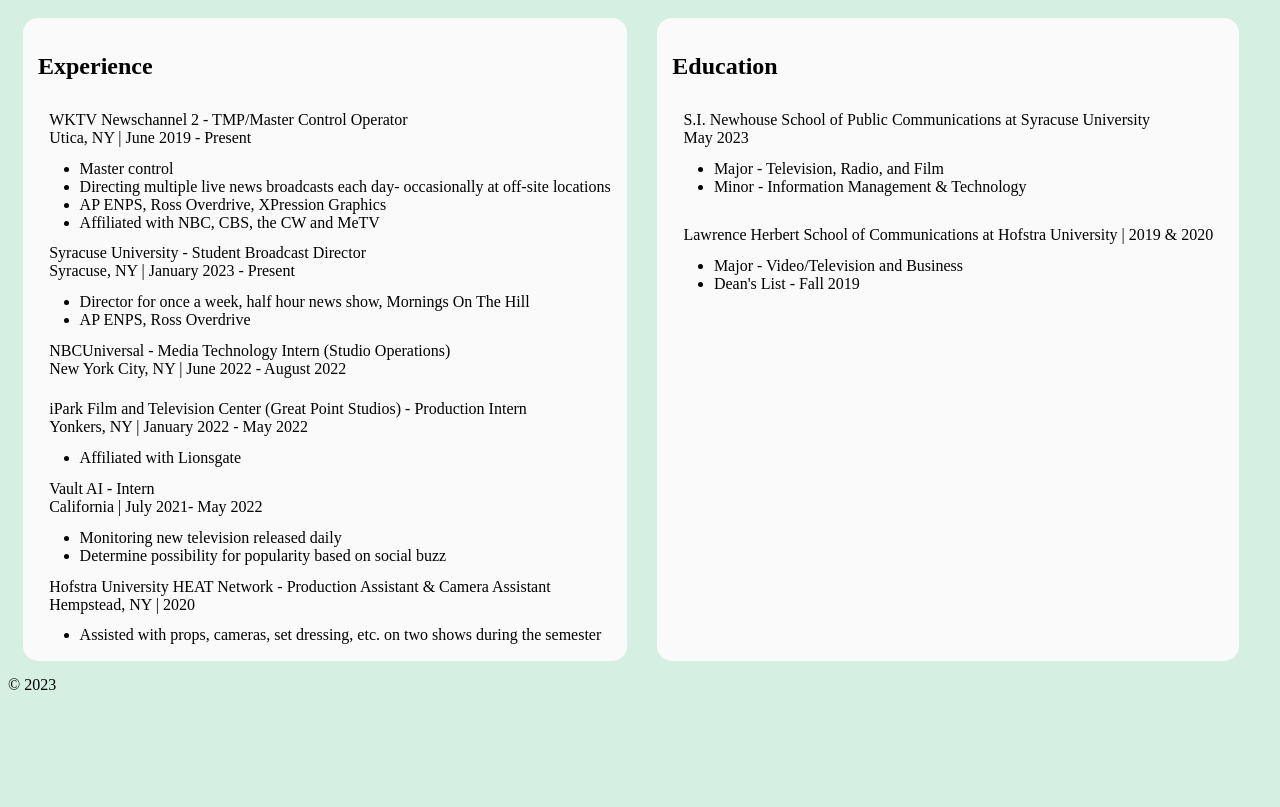
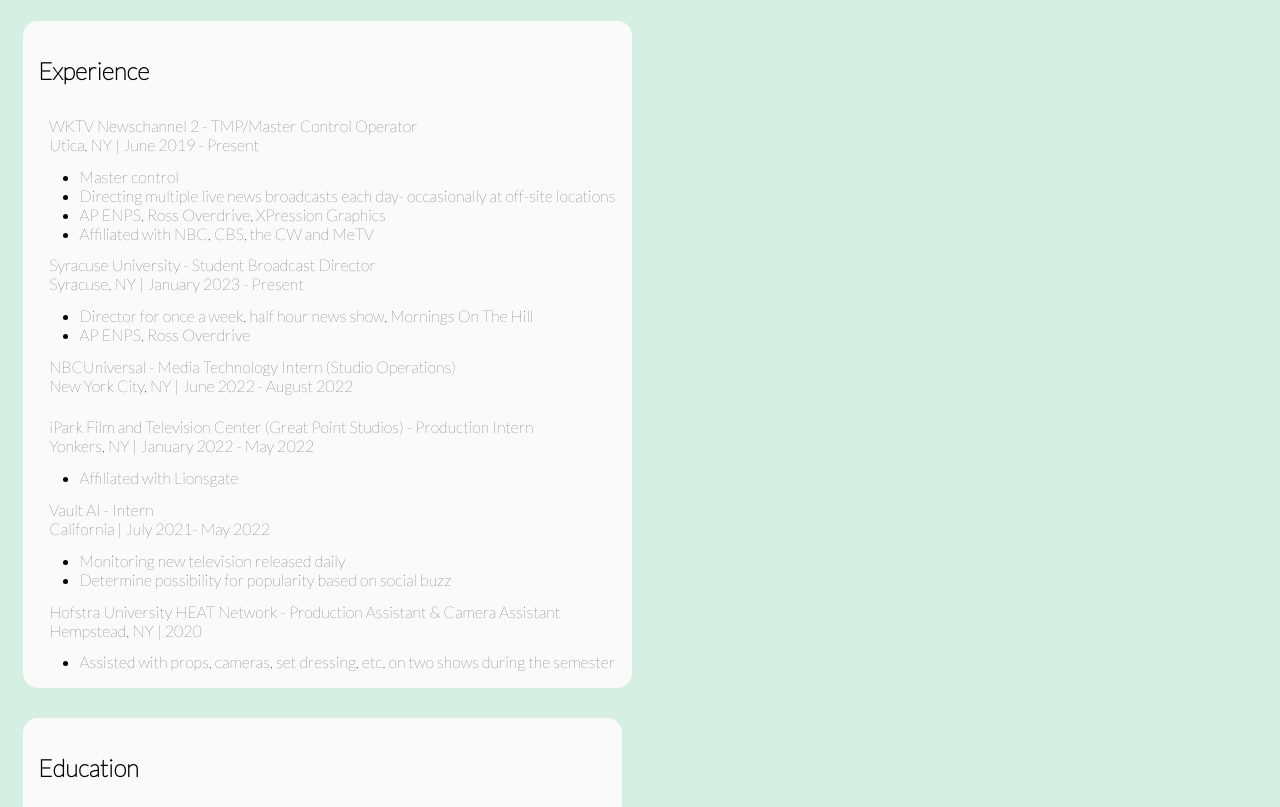
Before and after one commit to abbyscully/ist263, a plain HTML site: page project/project6/resume.html in a window 1280 px wide. Shown: the part 125-932 px from the top of the page. Before the commit the page ends 827 px from the top, so only its background shows below. Drawn offline with Linux system fonts and the light colour scheme.

Commit message:
again=ggfjaohwngerh

```diff
--- a/project/project6/style.css
+++ b/project/project6/style.css
@@ -1,4 +1,4 @@
-body, h1, h2, h3, p {font-family: 'Lato',;}
+body, h1, h2, h3, p {font-family: 'Lato';}
 
 body {background-color: #d5f0e2;}
 .experience, .education{display: flex; flex-wrap: wrap; flex-direction: column ; border-radius: 15px; padding: 15px; margin: 15px; background-color: #fafafa}
```
